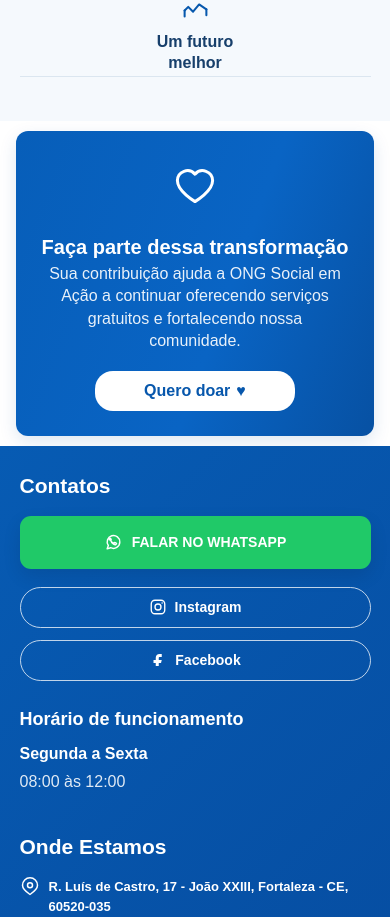
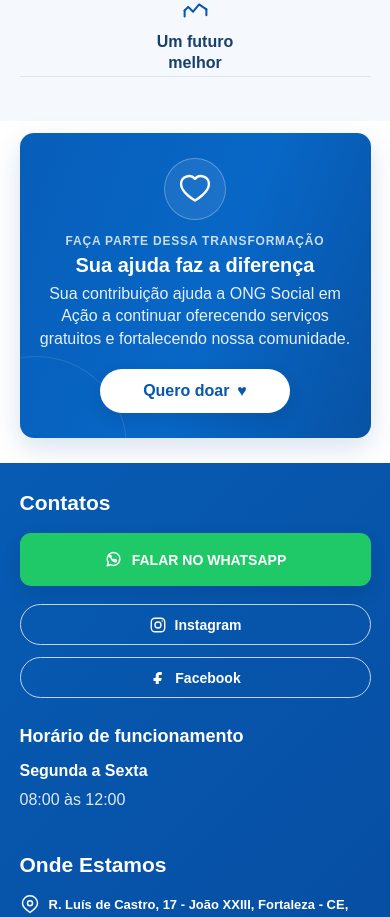
Before and after one commit to rodrigo960613/ongsocialemacao, a React (Vite) app: page / in a window 390 px wide. Shown: the part 3480-4397 px from the top of the page. Built offline with nearby package versions, Linux system fonts and the light colour scheme.

Commit message:
Melhora a seção de doação

```diff
--- a/src/components/Doacao.css
+++ b/src/components/Doacao.css
@@ -1,26 +1,22 @@
 .doacao {
-  padding: 10px 0;
-
+  padding: 18px 0 28px;
   background: #ffffff;
 }
 
 .doacao-container {
   position: relative;
 
-  width: min(920px, 92%);
-  min-height: 91px;
+  width: min(1120px, 92%);
+  min-height: 118px;
 
   margin: 0 auto;
-
-  padding: 10px 28px;
+  padding: 18px 32px;
 
   display: grid;
-
-  grid-template-columns: 74px 1fr auto 125px;
-
+  grid-template-columns: 82px 1fr auto 120px;
   align-items: center;
 
-  gap: 18px;
+  gap: 24px;
 
   overflow: hidden;
 
@@ -29,105 +25,189 @@
   background:
     linear-gradient(
       110deg,
-      #075eb9,
-      #0964c4 58%,
-      #0751a3
+      #075eb9 0%,
+      #0867c6 55%,
+      #0752a4 100%
     );
 
-  border-radius: 12px;
+  border-radius: 14px;
 
   box-shadow:
-    0 6px 17px rgba(4, 76, 151, 0.13);
+    0 10px 28px rgba(4, 76, 151, 0.16);
+}
+
+/* Detalhes decorativos */
+
+.doacao-container::before {
+  content: "";
+
+  position: absolute;
+
+  width: 180px;
+  height: 180px;
+
+  left: -75px;
+  bottom: -100px;
+
+  border: 1px solid rgba(255, 255, 255, 0.12);
+
+  border-radius: 50%;
 }
 
 .doacao-container::after {
-  content: '';
+  content: "";
 
   position: absolute;
 
-  right: 160px;
-  top: 17px;
+  right: 145px;
+  top: 20px;
 
   width: 1px;
-  height: 56px;
+  height: 78px;
 
-  background: rgba(255, 255, 255, 0.42);
+  background: rgba(255, 255, 255, 0.25);
 }
 
+/* Coração */
+
 .doacao-heart {
-  width: 62px;
-  height: 62px;
+  width: 68px;
+  height: 68px;
 
   display: flex;
   align-items: center;
   justify-content: center;
+
+  border: 1px solid rgba(255, 255, 255, 0.28);
+
+  border-radius: 50%;
+
+  background: rgba(255, 255, 255, 0.08);
+
+  transition:
+    transform 0.3s ease,
+    background 0.3s ease;
 }
 
 .doacao-heart svg {
-  width: 48px;
-  height: 48px;
+  width: 42px;
+  height: 42px;
 
   fill: none;
 
   stroke: #ffffff;
   stroke-width: 1.5;
-
   stroke-linecap: round;
   stroke-linejoin: round;
 }
 
+.doacao-container:hover .doacao-heart {
+  transform: scale(1.05);
+
+  background: rgba(255, 255, 255, 0.13);
+}
+
+/* Texto */
+
+.doacao-text {
+  min-width: 0;
+}
+
+.doacao-text > span {
+  display: block;
+
+  color: rgba(255, 255, 255, 0.78);
+
+  font-size: 13px;
+  font-weight: 800;
+
+  letter-spacing: 0.8px;
+}
+
 .doacao-text h2 {
+  margin-top: 5px;
+
+  color: #ffffff;
+
   font-size: 20px;
-  line-height: 1.1;
+  line-height: 1.2;
+  font-weight: 800;
 }
 
 .doacao-text p {
-  max-width: 445px;
+  max-width: 570px;
 
-  margin-top: 5px;
+  margin-top: 6px;
 
-  color: rgba(255, 255, 255, 0.91);
+  color: rgba(255, 255, 255, 0.9);
 
   font-size: 16px;
   line-height: 1.4;
 }
 
+/* Botão */
+
 .doacao-button {
-  min-width: 200px;
-  height: 40px;
+  position: relative;
+  z-index: 2;
 
-  display: flex;
+  min-width: 175px;
+  height: 44px;
+
+  display: inline-flex;
   align-items: center;
   justify-content: center;
-  gap: 6px;
+
+  gap: 8px;
 
   color: #0757ac;
 
   background: #ffffff;
 
-  border-radius: 18px;
+  border-radius: 22px;
 
   font-size: 16px;
   font-weight: 800;
 
+  box-shadow:
+    0 6px 16px rgba(0, 32, 74, 0.14);
+
   transition:
     transform 0.25s ease,
-    box-shadow 0.25s ease;
-}
-
-.doacao-button:hover {
-  transform: translateY(-2px);
-
-  box-shadow:
-    0 6px 15px rgba(0, 32, 74, 0.17);
+    box-shadow 0.25s ease,
+    background 0.25s ease;
 }
 
 .doacao-button span {
   color: #0757ac;
+
   font-size: 16px;
+
+  transition:
+    transform 0.25s ease;
 }
 
+.doacao-button:hover {
+  color: #0757ac;
+
+  background: #f4f8fc;
+
+  transform: translateY(-2px);
+
+  box-shadow:
+    0 9px 20px rgba(0, 32, 74, 0.2);
+}
+
+.doacao-button:hover span {
+  transform: scale(1.1);
+}
+
+/* Slogan */
+
 .doacao-slogan {
+  position: relative;
+  z-index: 2;
+
   color: #ffffff;
 
   font-family: cursive;
@@ -136,15 +216,22 @@
   line-height: 0.95;
 
   font-style: italic;
+  font-weight: 600;
 
   text-align: center;
 
   transform: rotate(-4deg);
 }
 
-@media (max-width: 750px) {
+/* Tablet */
+
+@media (max-width: 900px) {
   .doacao-container {
-    grid-template-columns: 55px 1fr auto;
+    grid-template-columns: 70px 1fr auto;
+
+    gap: 18px;
+
+    padding: 18px 24px;
   }
 
   .doacao-slogan {
@@ -154,19 +241,68 @@
   .doacao-container::after {
     display: none;
   }
+
+  .doacao-text p {
+    max-width: 520px;
+  }
 }
 
-@media (max-width: 520px) {
+/* Celular */
+
+@media (max-width: 650px) {
+  .doacao {
+    padding: 12px 0 25px;
+  }
+
   .doacao-container {
+    width: 90%;
+
     grid-template-columns: 1fr;
 
+    gap: 14px;
+
+    padding: 28px 22px;
+
     text-align: center;
-
-    padding: 25px;
   }
 
-  .doacao-heart,
+  .doacao-heart {
+    margin: 0 auto;
+  }
+
+  .doacao-text > span {
+    font-size: 12px;
+  }
+
+  .doacao-text h2 {
+    font-size: 20px;
+  }
+
+  .doacao-text p {
+    font-size: 16px;
+  }
+
   .doacao-button {
-    margin: auto;
+    min-width: 190px;
+
+    margin: 5px auto 0;
   }
 }
+
+/* Celulares pequenos */
+
+@media (max-width: 400px) {
+  .doacao-container {
+    padding: 25px 18px;
+  }
+
+  .doacao-heart {
+    width: 62px;
+    height: 62px;
+  }
+
+  .doacao-heart svg {
+    width: 38px;
+    height: 38px;
+  }
+}
--- a/src/components/Doacao.jsx
+++ b/src/components/Doacao.jsx
@@ -1,34 +1,27 @@
-import './Doacao.css'
+import "./Doacao.css";
 
 function Doacao() {
   return (
-    <section
-      className="doacao"
-      id="doacao"
-    >
-
+    <section className="doacao" id="doacao">
       <div className="doacao-container">
 
         <div className="doacao-heart">
-
-          <svg viewBox="0 0 24 24">
+          <svg viewBox="0 0 24 24" aria-hidden="true">
             <path d="M20.8 8.8c0 5.5-8.8 10.5-8.8 10.5S3.2 14.3 3.2 8.8A5 5 0 0 1 12 5.6a5 5 0 0 1 8.8 3.2Z" />
           </svg>
-
         </div>
 
         <div className="doacao-text">
+          <span>FAÇA PARTE DESSA TRANSFORMAÇÃO</span>
 
           <h2>
-            Faça parte dessa transformação
+            Sua ajuda faz a diferença
           </h2>
 
           <p>
             Sua contribuição ajuda a ONG Social em Ação a continuar
-            oferecendo serviços gratuitos e fortalecendo nossa
-            comunidade.
+            oferecendo serviços gratuitos e fortalecendo nossa comunidade.
           </p>
-
         </div>
 
         <a
@@ -50,9 +43,8 @@ function Doacao() {
         </div>
 
       </div>
-
     </section>
-  )
+  );
 }
 
-export default Doacao
+export default Doacao;
```
